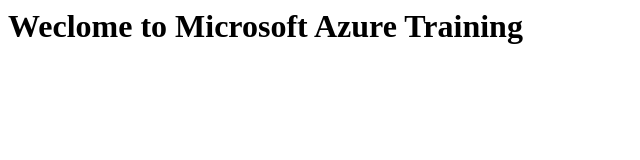
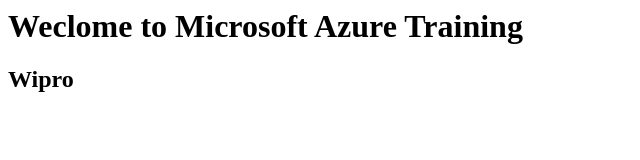
Before and after one commit to Rachna0392/Rachna03Azure, a plain HTML site: page Index.html in a window 1280 px wide. Shown: the full height of the page, 0-640 px from the left. Drawn offline with Linux system fonts and the light colour scheme.

Commit message:
Update Index.html

```diff
--- a/Index.html
+++ b/Index.html
@@ -2,5 +2,5 @@
 <head>
 <title>rachna</title>
 </head>
-<body><h1>Weclome to Microsoft Azure Training</h1></body>
+  <body><h1>Weclome to Microsoft Azure Training</h1><h2>Wipro</h2></body>
 </html>
```
